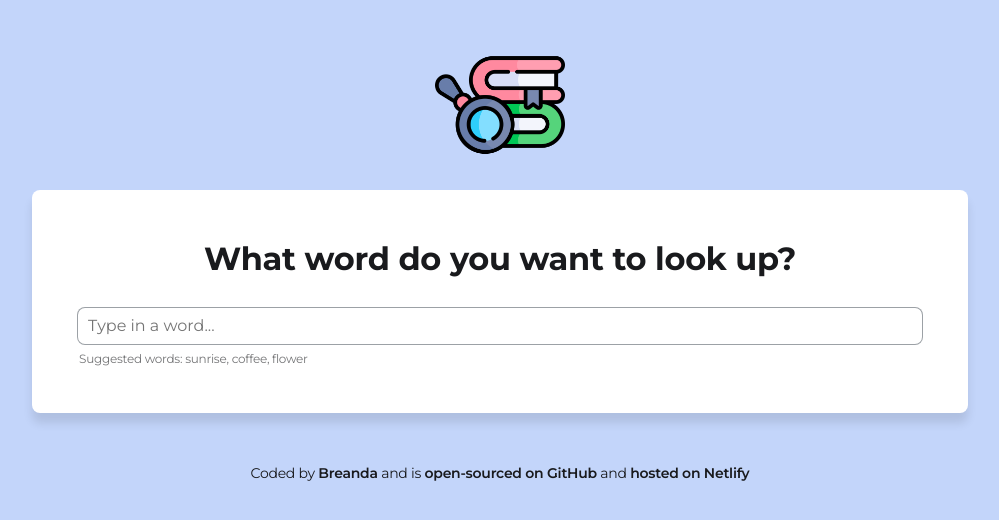
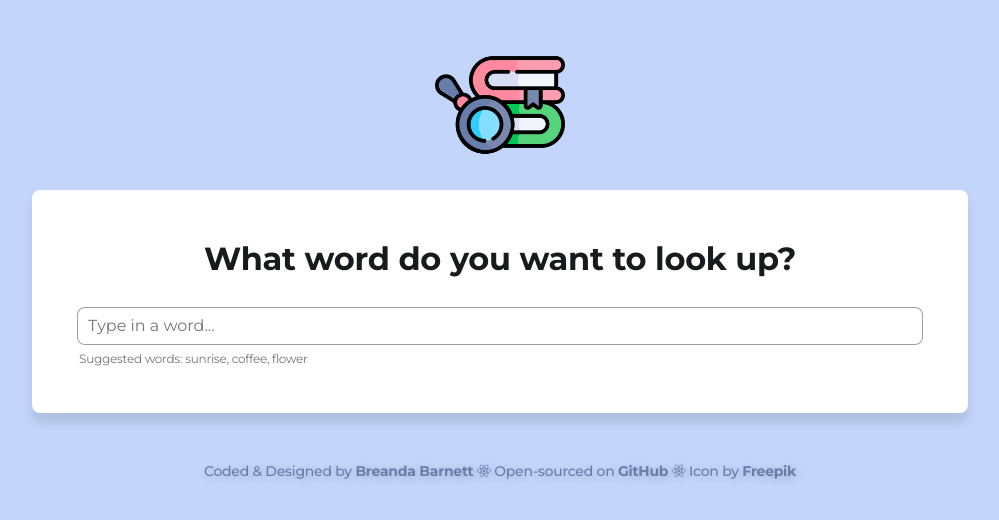
Before and after one commit to breandabarnett/dictionary-project, a React (Create React App) app: page / in a window 1280 px wide. Shown: the top 520 px of the page, without its empty margins (140-1139 px from the left). Built offline with nearby package versions, Linux system fonts and the light colour scheme; no server answers.

Commit message:
updated footer css

```diff
--- a/public/index.html
+++ b/public/index.html
@@ -21,6 +21,10 @@
       href="https://fonts.googleapis.com/css2?family=Montserrat:wght@300;400;500;600;700;800&display=swap"
       rel="stylesheet"
     />
+    <script
+      src="https://kit.fontawesome.com/5a8ac3e9e3.js"
+      crossorigin="anonymous"
+    ></script>
     <!--
       manifest.json provides metadata used when your web app is installed on a
       user's mobile device or desktop. See https://developers.google.com/web/fundamentals/web-app-manifest/
--- a/src/App.css
+++ b/src/App.css
@@ -7,13 +7,14 @@ body {
 }
 
 a {
-  color: rgb(25, 26, 29);
-  font-weight: 600;
+  color: rgb(104, 125, 170);
+  font-weight: 700;
   text-decoration: none;
 }
 
 a:hover {
   color: #ffffff;
+  text-shadow: 5px 5px 10px rgba(0, 0, 0, 0.4);
 }
 
 .App {
@@ -32,6 +33,10 @@ a:hover {
 }
 
 .App-footer {
+  color: rgb(104, 125, 170);
+  text-shadow: 2px 2px 10px rgba(0, 0, 0, 0.2);
   text-align: center;
+  font-weight: 500;
+  font-size: 14px;
   margin: 30px 0;
 }
--- a/src/App.js
+++ b/src/App.js
@@ -13,32 +13,35 @@ export default function App() {
           <Dictionary defaultKeyword="book" />
         </main>
         <footer className="App-footer mt-5">
-          <small>
-            Coded by{" "}
+          <div>
+            Coded & Designed by{" "}
             <a
               href="https://breanda.netlify.app/"
+              title="Portfolio Website"
               target="_blank"
               rel="noreferrer"
             >
-              Breanda
+              Breanda Barnett
             </a>{" "}
-            and is{" "}
+            <i class="fa-brands fa-react"></i> Open-sourced on{" "}
             <a
               href="https://github.com/breandabarnett/dictionary-project"
+              title="GitHub Repository"
               target="_blank"
               rel="noreferrer"
             >
-              open-sourced on GitHub
+              GitHub
             </a>{" "}
-            and{" "}
+            <i class="fa-brands fa-react"></i> Icon by{" "}
             <a
-              href="https://timely-marzipan-6ff539.netlify.app/"
+              href="https://www.flaticon.com/free-icons/research"
+              title="Research Icons - Flaticon"
               target="_blank"
               rel="noreferrer"
             >
-              hosted on Netlify
+              Freepik
             </a>
-          </small>
+          </div>
         </footer>
       </div>
     </div>
```
